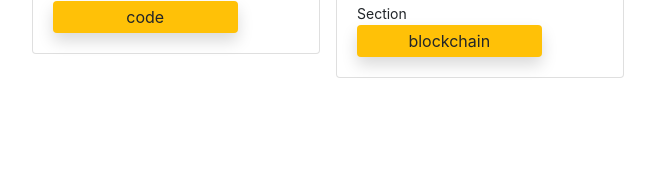
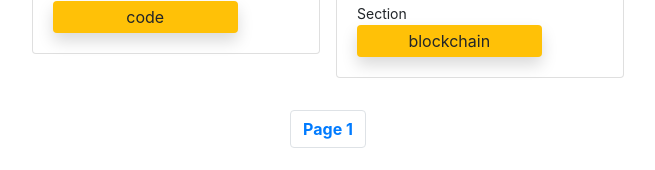
Before and after one commit to AndresQuiVal/the-tech-state, a Django app: page /blog/ in a window 1280 px wide. Shown: the part 630-800 px from the top of the page, without its empty margins (312-967 px from the left). Run offline with Django 3.2, Linux system fonts and the light colour scheme; data comes from the database, SQL or seed files in the repository; both versions use the stored data as it was after the commit; some libraries are stand-ins or nearby versions.

Commit message:
Added pagination on posts

```diff
--- a/blog/templates/blog/index.html
+++ b/blog/templates/blog/index.html
@@ -16,7 +16,7 @@
     <div class="d-flex flex-wrap justify-content-center">
         <br>
         {% if post_list %}
-            {% for post in post_list %}
+            {% for post in page_obj %}
                 {% if username != None and username == post.user.username %}
                     {% include 'post.html' with is_owner=True %}
                 {% else %}
@@ -30,3 +30,36 @@
         {% endif %}
     </div>
 {% endblock %}
+
+
+{% block footer %}
+    {% if post_list %}
+        <br>
+        <div class="d-flex justify-content-center w-100">
+            <nav aria-label="Page navigation example">
+                <ul class="pagination">
+                    {% if page_obj.has_previous %}
+                        <li class="page-item">
+                            <a class="page-link" href="?page={{ page_obj.previous_page_number }}" aria-label="Previous">
+                                <span aria-hidden="true">&laquo;</span>
+                                <span class="sr-only">Previous</span>
+                            </a>
+                        </li>
+                        {% endif %}
+                        <li class="page-item"><a class="page-link" href="">
+                            <b>Page {{ page_obj.number }}</b>
+                            </a>
+                        </li>
+                    {% if page_obj.has_next %}
+                        <li class="page-item">
+                            <a class="page-link" href="?page={{ page_obj.next_page_number }}" aria-label="Next">
+                                <span aria-hidden="true">&raquo;</span>
+                                <span class="sr-only">Next</span>
+                            </a>
+                        </li>
+                    {% endif %}
+                </ul>
+            </nav>
+        </div>
+    {% endif %}
+{% endblock %}
--- a/blog/views.py
+++ b/blog/views.py
@@ -1,26 +1,31 @@
 from django.shortcuts import get_object_or_404, get_list_or_404, redirect
+from django.http.response import Http404, HttpResponseBadRequest
 from django.views.decorators.http import require_http_methods
-from django.http.response import Http404, HttpResponseBadRequest
+from django.core.paginator import Paginator
+from users.helpers import UserHelper
+from .models import Comment, Post
 from django.views import generic
 from django.urls import reverse
-from users.helpers import UserHelper
 from users.models import User
-from .models import Comment, Post
 
 class PostList(generic.ListView):
     template_name = 'blog/index.html'
     section = "Feed"
+    paginator = None
 
     def get_context_data(self, **kwargs):
         global section
         context = super(PostList, self).get_context_data(**kwargs)
         context['username'] = self.request.session.get('username', None)
         context['section'] = section
-        # add username context variable
+
+        page_obj = paginator.get_page(self.request.GET.get('page','1'))
+        context['page_obj'] = page_obj
+
         return context
 
     def get_queryset(self):
-        global section
+        global section, paginator
         section = self.request.GET.get('section', '')
         search = self.request.GET.get('searchTerm', '')
 
@@ -31,9 +36,12 @@ class PostList(generic.ListView):
             section = "Feed"
             queryset = Post.objects.all()
 
-        # apply search term
+        # apply search termn
+        queryset = queryset.filter(title__icontains=search) | queryset.filter(user__username__icontains=search)
+        # apply pagination
+        paginator = Paginator(queryset, 25)
 
-        return queryset.filter(title__icontains=search) | queryset.filter(user__username__icontains=search)
+        return queryset
 
 class PostDetail(generic.DetailView):
     model = Post
--- a/templates/thetechstate_web/base.html
+++ b/templates/thetechstate_web/base.html
@@ -61,9 +61,8 @@
         </main>
         <footer>
             <div class="footer">
-                {% comment %}
-                    Here goes the footer
-                {% endcomment %}
+                {% block footer %}
+                {% endblock %}
             </div>
         </footer>
         {% bootstrap_javascript jquery='full' %}
```
Also changed, not shown: db.sqlite3, 4 other files.
